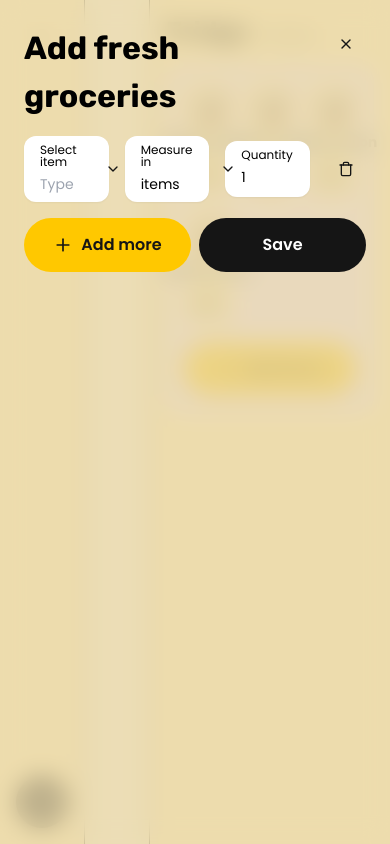
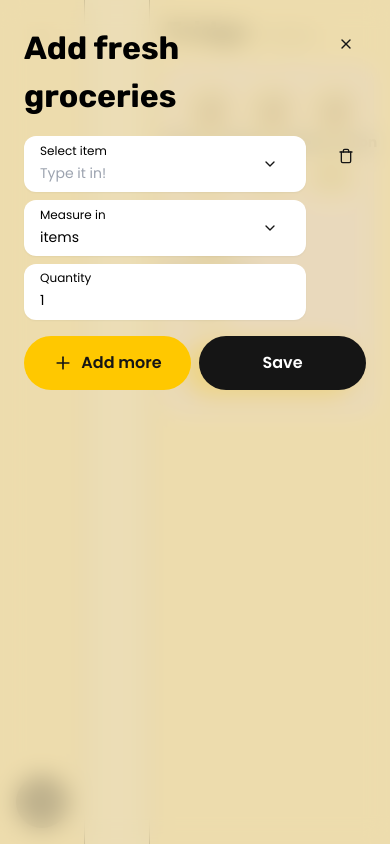
Before and after one commit to Flanner-app/flanner-nextjs-frontend, a Next.js app: page / in a window 390 px wide. Both pictures are taken after a click on the button "Add Items". Built offline with nearby package versions, Linux system fonts and the light colour scheme.

Commit message:
feat: add basic responsiveness add item modal

```diff
--- a/src/components/groceries/AddItemModal.tsx
+++ b/src/components/groceries/AddItemModal.tsx
@@ -116,8 +116,11 @@ const AddItemModal = ({ isOpen, close, onAddItems }: AddItemModalProps) => {
     >
       <div className="flex flex-col gap-4">
         {items.map((item, index) => (
-          <div className="flex w-full items-center gap-4" key={item.id}>
-            <div className="grid w-full grid-cols-3 items-center gap-4">
+          <div
+            className="flex w-full items-start gap-5 sm:items-center"
+            key={item.id}
+          >
+            <div className="grid w-full grid-cols-1 items-center gap-2 sm:grid-cols-3 sm:gap-4">
               <Autocomplete<SelectionGroceryItem>
                 valueList={groceryList}
                 label="Select item"
```
